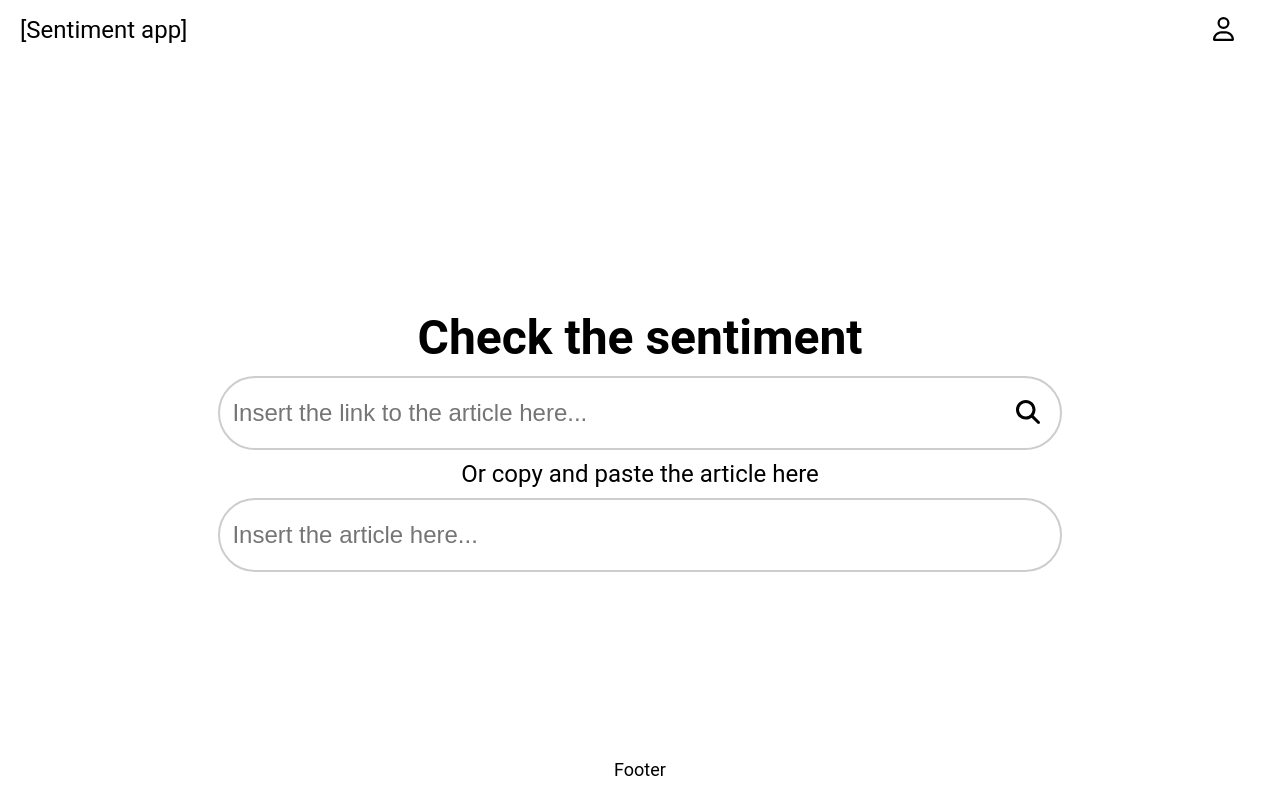
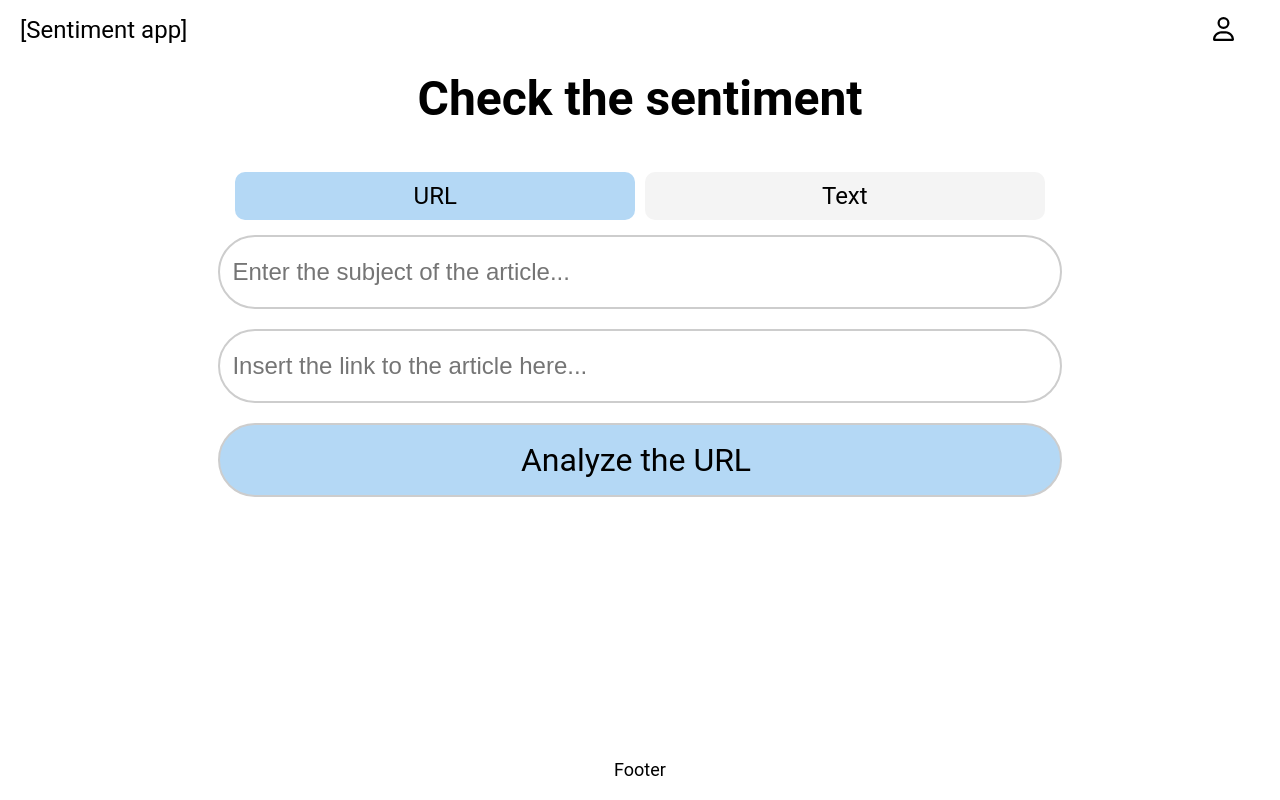
Before and after one commit to peppermint25/Sentiment-App, an Angular app: page / in a window 1280 px wide. Built offline with nearby package versions, Linux system fonts and the light colour scheme.

Commit message:
Made toggle for themes and input type

```diff
--- a/src/_themes.scss
+++ b/src/_themes.scss
@@ -4,6 +4,9 @@
   --dropdown-colour: #f5f5f5;
   --dropdown-hover-colour: #cdcdcd;
   --search-bar-colour: #ffffff;
+  --button-hover-colour: #ededed;
+  --switch-inactive-colour: #f4f4f4;
+  --switch-active-colour: #B4D8F5;
 
 }
 
@@ -12,5 +15,9 @@
   --text-colour: #ffffff;
   --dropdown-colour: #6f6f6f;
   --dropdown-hover-colour: #555555;
-  --search-bar-colour: #777777;
+  --search-bar-colour: #ffffff;
+  --button-hover-colour: #ededed;
+  --switch-inactive-colour: #4e4e4e;
+  --switch-active-colour: #566775;
+
 }
--- a/src/app/home-screen/home-screen.component.html
+++ b/src/app/home-screen/home-screen.component.html
@@ -1,22 +1,48 @@
 <div class="text-bar">
     <div class="search-bar">
-        <div class="title">Check the sentiment</div>
+        <h2 class="title">Check the sentiment</h2>
+        <div class="toggle-switch">
+            <div class="toggle-option" [class.active]="selectedInputType === 'url'" (click)="selectInputType('url')">URL</div>
+            <div class="toggle-option" [class.active]="selectedInputType === 'text'" (click)="selectInputType('text')">Text</div>
+        </div>
         <div class="input-bar">
-            <input placeholder="Insert the link to the article here..." type="text" class="search-input"
-            [(ngModel)]="articleUrl"
-            (keyup.enter)="scrapeArticle()"/>
-            <div class="search-btn" (click)="scrapeArticle()">
-                <fa-icon [icon]="faMagnifyingGlass"></fa-icon>
-            </div>
+            <input type="text" class="search-input" placeholder="Enter the subject of the article..." [(ngModel)]="articleSubject" required/>
         </div>
-        <span>Or copy and paste the article here</span>
-        <div class="input-bar">
-            <input placeholder="Insert the article here..." type="text" class="search-input"
-            [(ngModel)]="articleText">
+
+        <div class="input-bar" *ngIf="selectedInputType === 'url'">
+            <input placeholder="Insert the link to the article here..." type="url" class="search-input" id="textInput" [(ngModel)]="articleUrl" (keyup.enter)="analyzeUrl()" />
         </div>
-        <div class="results" *ngIf="showResults">
-            <h2>Title: {{ scrapedData?.title}}</h2>
-            <p>{{scrapedData?.content}}</p>
+        <div class="input-bar" *ngIf="selectedInputType === 'text'">
+            <textarea placeholder="Insert the article here..." class="search-input" [(ngModel)]="articleText" (keyup.enter)="analyzeText()" #textArea  ></textarea>
+
+        </div>
+        <div class="btn input-bar" (click)="analyzeUrl()" *ngIf="selectedInputType === 'url'">Analyze the URL
+        </div>
+        <div class="btn input-bar" (click)="analyzeText()" *ngIf="selectedInputType === 'text'">
+            Analyze the Text
         </div>
     </div>
+
+
+    <div class="results" *ngIf="aiResult">
+        <div class="result-item">
+            <h2 class="result-title">{{ aiResult.title }}</h2>
+        </div>
+        <!-- <div class="result-item">
+            <div class="result-label">Sentiment: </div>
+            <div class="result-value">{{ aiResult.sentiment }}</div>
+        </div> -->
+        <h2>Sentiment Analysis Results</h2>
+        <div class="sentiments">
+          <div *ngFor="let sentiment of sentimentResults.sentiments" class="sentiment">
+            <h3>{{ sentiment.sentiment }}</h3>
+            <ul>
+              <li *ngFor="let text of sentiment.related_text">{{ text }}</li>
+            </ul>
+        </div>
+        </div>
+    </div>
+    <div class="loading-bar" *ngIf="isLoading">
+        Loading
+    </div>
 </div>
--- a/src/app/home-screen/home-screen.component.scss
+++ b/src/app/home-screen/home-screen.component.scss
@@ -10,7 +10,7 @@
     justify-content: center;
     flex-direction: column;
     align-items: center;
-    position: fixed;
+    // position: fixed;
     user-select: none;
 
 
@@ -39,17 +39,33 @@
       border: 2px solid var(--dropdown-hover-colour);
       color: black;
       width: 80%;
-      height: 50px;
-      max-height: 20%;
+      flex-grow: 1;
       min-height: 50px;
+      max-height: 500px;
       margin: 10px;
       font-size: 24px;
       border-radius: 40px;
       padding: 10px;
       // padding-top: 25px;
       white-space: pre-wrap;
-      z-index: 2;
 
+      textarea{
+        background-color: transparent;
+        border: none;
+        font-size: 20px !important;
+        width: 100%;
+        min-height: 24px;
+        overflow: hidden;
+        resize: none;
+        height: 100%;
+        padding: 0;
+        outline: none;
+
+      }
+
+      textarea::placeholder{
+        font-family: "Roboto", "Helvetica Neue", sans-serif;
+      }
 
       .search-input{
         flex-grow: 1;
@@ -62,12 +78,19 @@
       }
 
       .search-btn{
-        // align-self:;
         cursor: pointer;
         background-color: transparent;
         border: none;
         margin-left: 10px;
         margin-right: 10px;
+      }
+
+    }
+    .input-bar:has(textarea){
+      height: 240px;
+      padding: 15px 10px;
+      textarea{
+        height: 100%;
       }
     }
 }
@@ -75,17 +98,130 @@
 .results{
   background-color: var(--dropdown-colour);
   color: var(--text-colour);
-  width: 80%;
-  height: 60px;
-  padding: 60px 10px 0px;
+  width: 60%;
+  height: 60%;
+  padding: 20px;
   border-radius: 15px;
-  border-bottom-left-radius: 40px;
-  border-bottom-right-radius: 40px;
+  font-size: 24px;
+  // border-bottom-left-radius: 40px;
+  // border-bottom-right-radius: 40px;
   display: flex;
   user-select: none;
 
   position: relative;
-  transform: translateY(-50%);
+  flex-direction: column;
 
-  transition: transform ease-in-out 4s;
+  .result-item{
+    display: flex;
+    flex-direction: row;
+  }
+
+  .result-title{
+    margin: 0;
+    font-size: 36px;
+  }
 }
+
+.toggle-switch {
+  display: flex;
+  width: 80%;
+  border-radius: 5px;
+  overflow: hidden;
+  // padding: 20px;
+}
+
+.toggle-option {
+  flex: 1;
+  text-align: center;
+  ;
+  margin: 5px;
+  border-radius: 10px;
+  padding: 10px;
+  cursor: pointer;
+
+  background-color: var(--switch-inactive-colour);
+
+  transition: background-color 0.5s;
+}
+
+.toggle-option.active {
+  background-color: var(--switch-active-colour); /* Change to your desired active color */
+}
+
+.toggle-option:hover:not(.active) {
+  background-color: var(--dropdown-colour);
+  border: none;
+}
+
+/* Center the text vertically */
+.toggle-option::before {
+  content: "";
+  display: inline-block;
+  height: 100%;
+  vertical-align: middle;
+}
+
+.btn{
+  background-color: var(--switch-active-colour) !important;
+  font-size: 32px !important;
+  justify-content: center;
+
+  transition: background-color 0.5s;
+
+  &:hover{
+    background-color: var(--button-hover-colour) !important;
+  }
+}
+
+.loading-bar {
+  // position: absolute;
+  // transform: translate(-50%,-50%);
+  width: 110px;
+  height: 110px;
+  background: transparent;
+  border: px solid #3c3c3c;
+  border-radius: 50%;
+  text-align: center;
+  line-height: 111px;
+  font-family: sans-serif;
+  font-size: 15px;
+  color: #fff000;
+  letter-spacing: 3px;
+  text-transform: uppercase;
+  text-shadow: 0 0 20px #fff000;
+  box-shadow: 0 0 20px rgba(0,0,0,.5);
+}
+
+.loading-bar:before {
+  content: '';
+  position: absolute;
+  top: -3px;
+  left: -3px;
+  width: 100%;
+  height: 100%;
+  border: 3px solid transparent;
+  border-top: 5px solid #fff000;
+  border-right: 5px solid #fff000;
+  border-radius: 50%;
+  animation: animateC 2s linear infinite;
+}
+
+@keyframes animateC {
+  0% {
+    transform: rotate(0deg);
+  }
+
+  100% {
+    transform: rotate(360deg);
+  }
+}
+
+@keyframes animate {
+  0% {
+    transform: rotate(45deg);
+  }
+
+  100% {
+    transform: rotate(405deg);
+  }
+}
--- a/src/app/home-screen/home-screen.component.ts
+++ b/src/app/home-screen/home-screen.component.ts
@@ -1,4 +1,4 @@
-import { Component } from '@angular/core';
+import { Component, ElementRef, ViewChild } from '@angular/core';
 import { faMagnifyingGlass } from '@fortawesome/free-solid-svg-icons';
 import { HttpClient } from '@angular/common/http';
 import { ApiService } from '../services/api.service';
@@ -11,27 +11,72 @@ import { ApiService } from '../services/api.service';
 export class HomeScreenComponent {
 
   faMagnifyingGlass = faMagnifyingGlass;
+  selectedInputType: string = 'url';
+  textarea= document.getElementById('textInput');
 
+  articleSubject: string = '';
   articleUrl: string = '';
   articleText: string = '';
   scrapedData: any = null;
   showResults = false;
+  responseMessage: any = null;
+  aiResult: any = null;
+  sentimentResults: any = null;
+
+  isLoading: boolean = false;
 
   constructor(private http: HttpClient, private apiService: ApiService) { }
 
-  scrapeArticle() {
-    // if (this.articleUrl) {
-    //   this.apiService.scrapeArticle(this.articleUrl).subscribe(
-    //     (response) => {
-    //       this.scrapedData = response;
-    //       this.showResults = true;
-    //     },
-    //     (error) => {
-    //       console.log(error);
-    //     }
-    //   );
-    // }
+  selectInputType(inputType: string) {
+    this.selectedInputType = inputType;
+  }
+
+  analyzeUrl() {
+    this.isLoading = true;
+    if (this.selectedInputType === 'url' && this.articleUrl && this.articleSubject) {
+      const requestData = {
+        article_url: this.articleUrl,
+        article_subject: this.articleSubject
+      };
+      this.apiService.analyzeArticleByUrl(requestData).subscribe(
+        (response) => {
+          this.isLoading = false;
+          this.aiResult = response;
+          this.sentimentResults = JSON.parse(this.aiResult.sentiment);
+
+          console.log(this.aiResult);
+        },
+        (error) => {
+          console.error(error);
+        }
+      );
+    }
+  }
+
+  analyzeText(){
+    this.isLoading = true;
+    if (this.selectedInputType === 'text' && this.articleText && this.articleSubject) {
+      const requestData = {
+        article_text: this.articleText,
+        article_subject: this.articleSubject
+      };
+      console.log(requestData);
+      this.apiService.analyzeArticleByCopy(requestData).subscribe(
+        (response) => {
+          this.isLoading = false;
+          this.aiResult = response;
+          this.sentimentResults = JSON.parse(this.aiResult.sentiment);
+
+
+          console.log(this.sentimentResults.related_text);
+        },
+        (error) => {
+          console.error(error);
+        }
+      );
+    }
   }
 
 
+
 }
--- a/src/app/navbar/navbar.component.html
+++ b/src/app/navbar/navbar.component.html
@@ -12,8 +12,8 @@
             <a href="/register" class="dropdown-item">Register</a>
             <a href="/logout" class="dropdown-item">Logout</a>
             <div class="theme-switch">
-                <input type="checkbox" id="theme"
-                [checked]="isLightTheme" name="theme" (change)="toggleTheme()" />
+                <div class="toggle-option" [class.active]="isLightTheme" (click)="toggleTheme('light')">Light</div>
+                <div class="toggle-option" [class.active]="!isLightTheme" (click)="toggleTheme('dark')">Dark</div>
             </div>
         </div>
     </div>
--- a/src/app/navbar/navbar.component.ts
+++ b/src/app/navbar/navbar.component.ts
@@ -13,12 +13,11 @@ export class NavbarComponent {
 
   constructor() { }
 
-  toggleTheme() {
-
-    this.isLightTheme = !this.isLightTheme;
-
+  toggleTheme(theme: 'light' | 'dark') {
+    this.isLightTheme = theme === 'light';
     document.body.setAttribute('data-theme', this.isLightTheme ? 'light' : 'dark');
   }
 
 
+
 }
--- a/src/app/services/api.service.ts
+++ b/src/app/services/api.service.ts
@@ -9,8 +9,12 @@ export class ApiService {
 
   constructor(private http: HttpClient) {}
 
-  scrapeArticle(articleUrl: string){
+  analyzeArticleByUrl(requestData: { article_url: string; article_subject: string }) {
+    return this.http.post(`${this.backend_url}/api/scrape-url`, requestData);
+  }
 
-    return this.http.post(`${this.backend_url}/api/scrape-article`, {article_url: articleUrl});
+
+  analyzeArticleByCopy(requestData: { article_text: string; article_subject: string }){
+    return this.http.post(`${this.backend_url}/api/scrape-text`,  requestData );
   }
 }
```
Also changed, not shown: src/app/navbar/navbar.component.scss (+55 -5 lines).
